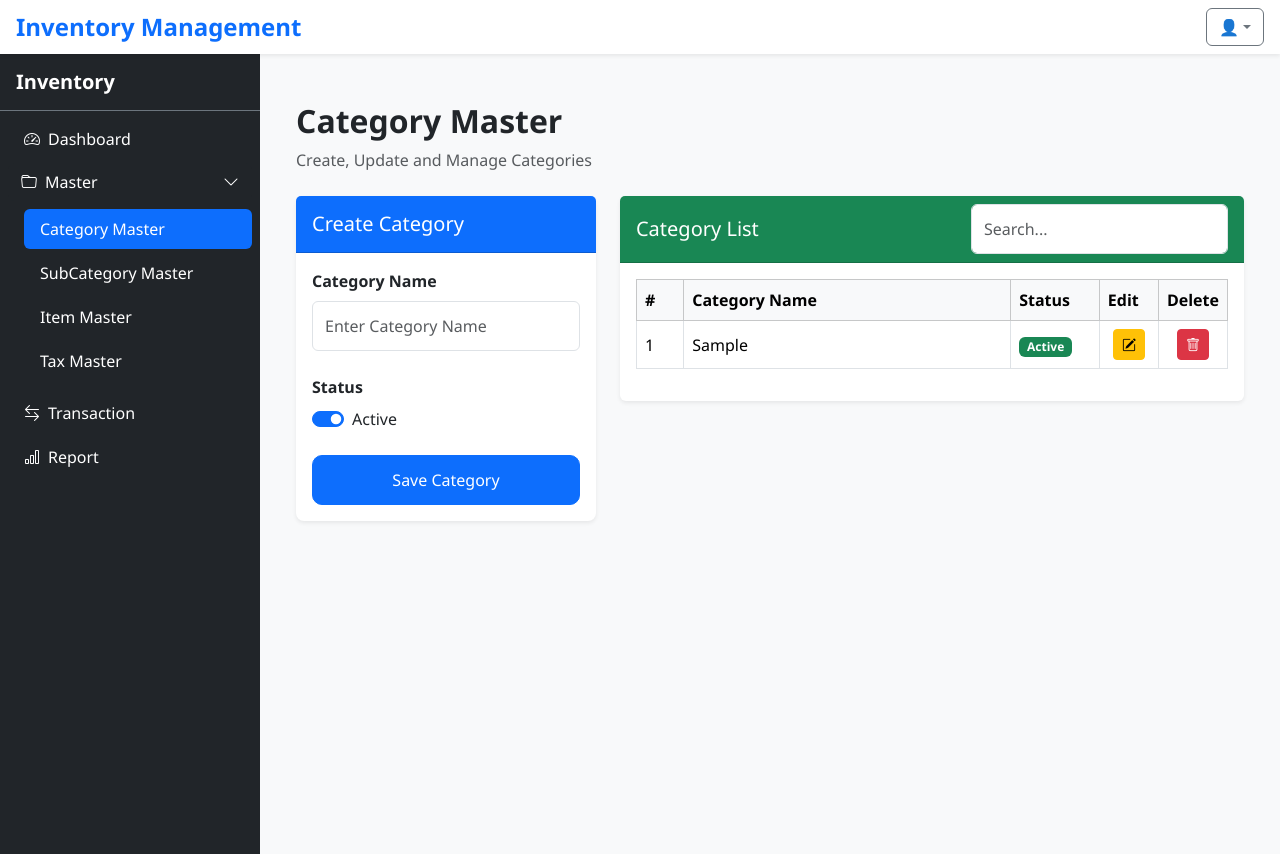
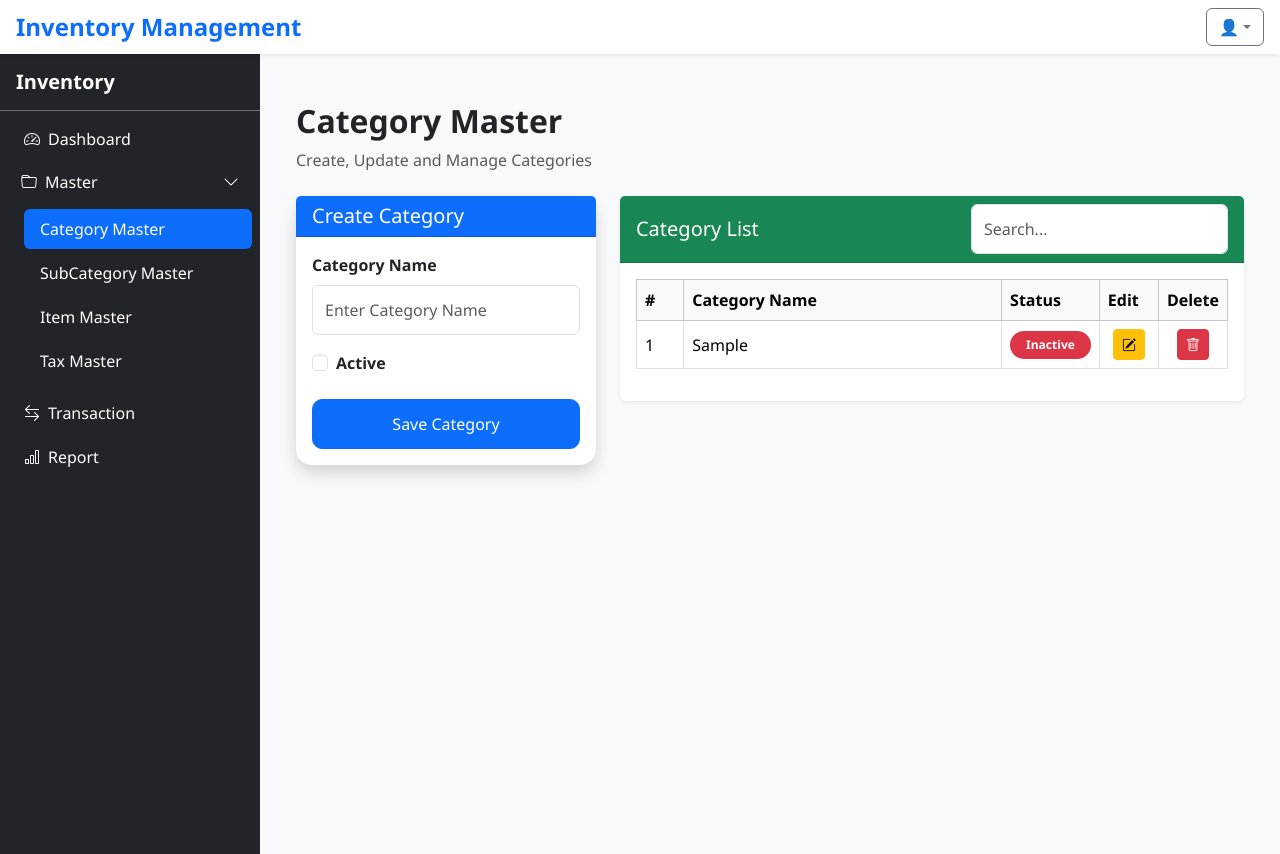
Before and after one commit to prahlad122/Inventory_management_system, a React (Vite) app: page /dashboard/master/category in a window 1280 px wide. Both pictures are taken after typing "Sample" into the empty fields and a click on the button "Save Category". Built offline with nearby package versions, Linux system fonts and the light colour scheme.

Commit message:
fixed category page

```diff
--- a/src/components/CategoryForm.jsx
+++ b/src/components/CategoryForm.jsx
@@ -7,22 +7,21 @@ function CategoryForm({
   editId,
 }) {
   return (
-    <div className="card shadow-sm border-0 rounded-3">
+    <div className="card shadow border-0 rounded-4">
 
-      {/* Card Header */}
-      <div className="card-header bg-primary text-white py-3">
+      <div className="card-header bg-primary text-white">
         <h5 className="mb-0">
           {editId ? "Update Category" : "Create Category"}
         </h5>
       </div>
 
-      {/* Card Body */}
       <div className="card-body">
 
         <form onSubmit={handleSubmit}>
 
           {/* Category Name */}
-          <div className="mb-4">
+
+          <div className="mb-3">
 
             <label className="form-label fw-semibold">
               Category Name
@@ -41,51 +40,45 @@ function CategoryForm({
           </div>
 
           {/* Status */}
+
           <div className="mb-4">
 
-            <label className="form-label fw-semibold d-block">
-              Status
-            </label>
-
-            <div className="form-check form-switch">
+            <div className="form-check">
 
               <input
                 className="form-check-input"
                 type="checkbox"
+                id="status"
                 checked={status}
-                onChange={() =>
-                  setStatus(!status)
+                onChange={(e) =>
+                  setStatus(e.target.checked)
                 }
               />
 
-              <label className="form-check-label">
-
-                {status ? "Active" : "Inactive"}
-
+              <label
+                className="form-check-label fw-semibold"
+                htmlFor="status"
+              >
+                Active
               </label>
 
             </div>
 
           </div>
 
-          {/* Buttons */}
-
-          <div className="d-grid">
+          {/* Button */}
 
           <button
-              type="submit"
             className={`btn ${
               editId
                 ? "btn-warning"
                 : "btn-primary"
-              }`}
+            } w-100`}
           >
             {editId
               ? "Update Category"
               : "Save Category"}
           </button>
-
-          </div>
 
         </form>
 
--- a/src/components/CategoryList.jsx
+++ b/src/components/CategoryList.jsx
@@ -1,54 +1,35 @@
 import { useState } from "react";
 
-function CategoryList({
-  categories,
-  handleEdit,
-  handleDelete,
-}) {
-
+function CategoryList({ categories, handleEdit, handleDelete }) {
   const [search, setSearch] = useState("");
 
   const filteredCategories = categories.filter((item) =>
-    item.categoryName
-      .toLowerCase()
-      .includes(search.toLowerCase())
+    item.categoryName.toLowerCase().includes(search.toLowerCase()),
   );
 
   return (
     <div className="card shadow-sm border-0">
-
       {/* Header */}
 
       <div className="card-header bg-success text-white d-flex justify-content-between align-items-center flex-wrap gap-2">
-
-        <h5 className="mb-0">
-          Category List
-        </h5>
+        <h5 className="mb-0">Category List</h5>
 
         <input
           type="text"
           className="form-control w-auto"
           placeholder="Search..."
           value={search}
-          onChange={(e) =>
-            setSearch(e.target.value)
-          }
+          onChange={(e) => setSearch(e.target.value)}
         />
-
       </div>
 
       {/* Body */}
 
       <div className="card-body">
-
         <div className="table-responsive">
-
           <table className="table table-hover table-bordered align-middle">
-
             <thead className="table-light">
-
               <tr>
-
                 <th width="8%">#</th>
 
                 <th>Category Name</th>
@@ -58,98 +39,61 @@ function CategoryList({
                 <th width="10%">Edit</th>
 
                 <th width="10%">Delete</th>
-
               </tr>
-
             </thead>
 
             <tbody>
-
               {filteredCategories.length === 0 ? (
-
                 <tr>
-
-                  <td
-                    colSpan="5"
-                    className="text-center text-muted py-4"
-                  >
+                  <td colSpan="5" className="text-center text-muted py-4">
                     No Categories Found
                   </td>
-
                 </tr>
-
               ) : (
-
                 filteredCategories.map((item, index) => (
-
                   <tr key={item.id}>
-
                     <td>{index + 1}</td>
 
                     <td>{item.categoryName}</td>
 
                     <td>
-
-                      {item.status ? (
-
-                        <span className="badge bg-success">
-                          Active
-                        </span>
-
-                      ) : (
-
-                        <span className="badge bg-danger">
-                          Inactive
-                        </span>
-
-                      )}
-
+                      <span
+                        className={`badge rounded-pill px-3 py-2 ${
+                          item.status ? "bg-success" : "bg-danger"
+                        }`}
+                      >
+                        {item.status ? "Active" : "Inactive"}
+                      </span>
                     </td>
 
                     {/* Edit */}
 
                     <td className="text-center">
-
                       <button
                         className="btn btn-warning btn-sm"
-                        onClick={() =>
-                          handleEdit(item)
-                        }
+                        onClick={() => handleEdit(item)}
                       >
                         <i className="bi bi-pencil-square"></i>
                       </button>
-
                     </td>
 
                     {/* Delete */}
 
                     <td className="text-center">
-
                       <button
                         className="btn btn-danger btn-sm"
-                        onClick={() =>
-                          handleDelete(item.id)
-                        }
+                        onClick={() => handleDelete(item.id)}
                       >
                         <i className="bi bi-trash"></i>
                       </button>
-
                     </td>
-
                   </tr>
-
                 ))
-
               )}
-
             </tbody>
-
           </table>
-
         </div>
-
       </div>
-
     </div>
   );
 }
--- a/src/components/Layout.jsx
+++ b/src/components/Layout.jsx
@@ -9,7 +9,7 @@ function Layout() {
 
       <div className="d-flex">
 
-        <Sidebar />
+        <Sidebar  />
 
         <main
           className="flex-grow-1 bg-light p-4"
--- a/src/components/SubCategoryForm.jsx
+++ b/src/components/SubCategoryForm.jsx
@@ -11,7 +11,6 @@ function SubCategoryForm({
 }) {
   return (
     <div className="card shadow border-0 rounded-4">
-
       <div className="card-header bg-primary text-white rounded-top-4">
         <h5 className="mb-0 fw-bold">
           {editId ? "Update Sub Category" : "Create Sub Category"}
@@ -19,16 +18,11 @@ function SubCategoryForm({
       </div>
 
       <div className="card-body">
-
         <form onSubmit={handleSubmit}>
-
           {/* Category Dropdown */}
 
           <div className="mb-3">
-
-            <label className="form-label fw-semibold">
-              Category
-            </label>
+            <label className="form-label fw-semibold">Category</label>
 
             <select
               className="form-select"
@@ -38,74 +32,55 @@ function SubCategoryForm({
               <option value="">Select Category</option>
 
               {categories.map((category) => (
-                <option
-                  key={category.id}
-                  value={category.id}
-                >
+                <option key={category.id} value={category.id}>
                   {category.categoryName}
                 </option>
               ))}
-
             </select>
-
           </div>
 
           {/* Sub Category Name */}
 
           <div className="mb-3">
-
-            <label className="form-label fw-semibold">
-              Sub Category Name
-            </label>
+            <label className="form-label fw-semibold">Sub Category Name</label>
 
             <input
               type="text"
               className="form-control"
               placeholder="Enter Sub Category Name"
               value={subCategoryName}
-              onChange={(e) =>
-                setSubCategoryName(e.target.value)
-              }
+              onChange={(e) => setSubCategoryName(e.target.value)}
             />
-
           </div>
 
           {/* Status */}
 
           <div className="mb-4">
-
-            <div className="form-check form-switch">
-
+            <div className="form-check">
               <input
                 className="form-check-input"
                 type="checkbox"
+                id="status"
                 checked={status}
-                onChange={() => setStatus(!status)}
+                onChange={(e) => setStatus(e.target.checked)}
               />
 
-              <label className="form-check-label fw-semibold">
-                {status ? "Active" : "Inactive"}
+              <label className="form-check-label fw-semibold" htmlFor="status">
+                Active
               </label>
-
             </div>
-
           </div>
 
           {/* Submit Button */}
 
           <button
             type="submit"
-            className={`btn ${
-              editId ? "btn-warning" : "btn-primary"
-            } w-100`}
+            className={`btn ${editId ? "btn-warning" : "btn-primary"} w-100`}
           >
             {editId ? "Update Sub Category" : "Add Sub Category"}
           </button>
-
         </form>
-
       </div>
-
     </div>
   );
 }
--- a/src/pages/CategoryMaster.jsx
+++ b/src/pages/CategoryMaster.jsx
@@ -3,96 +3,67 @@ import CategoryForm from "../components/CategoryForm";
 import CategoryList from "../components/CategoryList";
 
 function CategoryMaster() {
-
   const [categories, setCategories] = useState([]);
 
   const [categoryName, setCategoryName] = useState("");
 
-  const [status, setStatus] = useState(true);
+  const [status, setStatus] = useState(false);
 
   const [editId, setEditId] = useState(null);
 
-
   // Load Data From LocalStorage
 
-
   useEffect(() => {
-
-    const storedData =
-      JSON.parse(localStorage.getItem("categories")) || [];
+    const storedData = JSON.parse(localStorage.getItem("categories")) || [];
 
     setCategories(storedData);
-
   }, []);
-
 
   // Save Data
 
-
   useEffect(() => {
-
-    localStorage.setItem(
-      "categories",
-      JSON.stringify(categories)
-    );
-
+    localStorage.setItem("categories", JSON.stringify(categories));
   }, [categories]);
-
 
   // Add / Update
 
-
   const handleSubmit = (e) => {
-
     e.preventDefault();
 
     if (categoryName.trim() === "") {
-
       alert("Category Name is Required");
-
       return;
-
     }
 
     if (editId !== null) {
-
       const updatedData = categories.map((item) =>
-
         item.id === editId
-
           ? {
               ...item,
               categoryName,
               status,
             }
-
-          : item
+          : item,
       );
 
       setCategories(updatedData);
 
       setEditId(null);
-
     } else {
-
       const newCategory = {
-
         id: Date.now(),
 
         categoryName,
 
         status,
-
       };
 
       setCategories([...categories, newCategory]);
-
     }
 
     setCategoryName("");
 
-    setStatus(true);
-
+    setStatus(false);
   };
 
   // ===========================
@@ -100,17 +71,11 @@ function CategoryMaster() {
   // ===========================
 
   const handleDelete = (id) => {
-
     if (window.confirm("Delete Category ?")) {
-
-      const filtered = categories.filter(
-        (item) => item.id !== id
-      );
+      const filtered = categories.filter((item) => item.id !== id);
 
       setCategories(filtered);
-
     }
-
   };
 
   // ===========================
@@ -118,81 +83,51 @@ function CategoryMaster() {
   // ===========================
 
   const handleEdit = (item) => {
-
     setCategoryName(item.categoryName);
 
     setStatus(item.status);
 
     setEditId(item.id);
-
   };
 
   return (
-
     <div className="container-fluid py-4">
-
       {/* Heading */}
 
       <div className="mb-4">
+        <h2 className="fw-bold">Category Master</h2>
 
-        <h2 className="fw-bold">
-          Category Master
-        </h2>
-
-        <p className="text-muted">
-          Create, Update and Manage Categories
-        </p>
-
+        <p className="text-muted">Create, Update and Manage Categories</p>
       </div>
 
       {/* Responsive Layout */}
 
       <div className="row g-4">
-
         {/* Create Form */}
 
         <div className="col-xl-4 col-lg-5 col-md-12">
-
           <CategoryForm
-
             categoryName={categoryName}
-
             setCategoryName={setCategoryName}
-
             status={status}
-
             setStatus={setStatus}
-
             handleSubmit={handleSubmit}
-
             editId={editId}
-
           />
-
         </div>
 
         {/* Category List */}
 
         <div className="col-xl-8 col-lg-7 col-md-12">
-
           <CategoryList
-
             categories={categories}
-
             handleDelete={handleDelete}
-
             handleEdit={handleEdit}
-
           />
-
         </div>
-
       </div>
-
     </div>
-
   );
-
 }
 
 export default CategoryMaster;
--- a/src/pages/SubCategoryMaster.jsx
+++ b/src/pages/SubCategoryMaster.jsx
@@ -10,7 +10,7 @@ function SubCategoryMaster() {
 
   const [subCategoryName, setSubCategoryName] = useState("");
   const [categoryId, setCategoryId] = useState("");
-  const [status, setStatus] = useState(true);
+  const [status, setStatus] = useState(false);
 
   const [editId, setEditId] = useState(null);
 
@@ -77,12 +77,10 @@ function SubCategoryMaster() {
 
     setSubCategoryName("");
     setCategoryId("");
-    setStatus(true);
+    setStatus(false);
   };
 
-
   // Delete
-
 
   const handleDelete = (id) => {
     if (window.confirm("Delete Sub Category ?")) {
@@ -92,9 +90,7 @@ function SubCategoryMaster() {
     }
   };
 
-
   // Edit
-
 
   const handleEdit = (item) => {
     setSubCategoryName(item.subCategoryName);
```
Also changed, not shown: src/components/Header.jsx (+3 -19 lines), src/components/Sidebar.jsx (+26 -29 lines), src/components/SubCategoryList.jsx (+8 -53 lines). Lines whose indentation alone changed are shown as unchanged.
